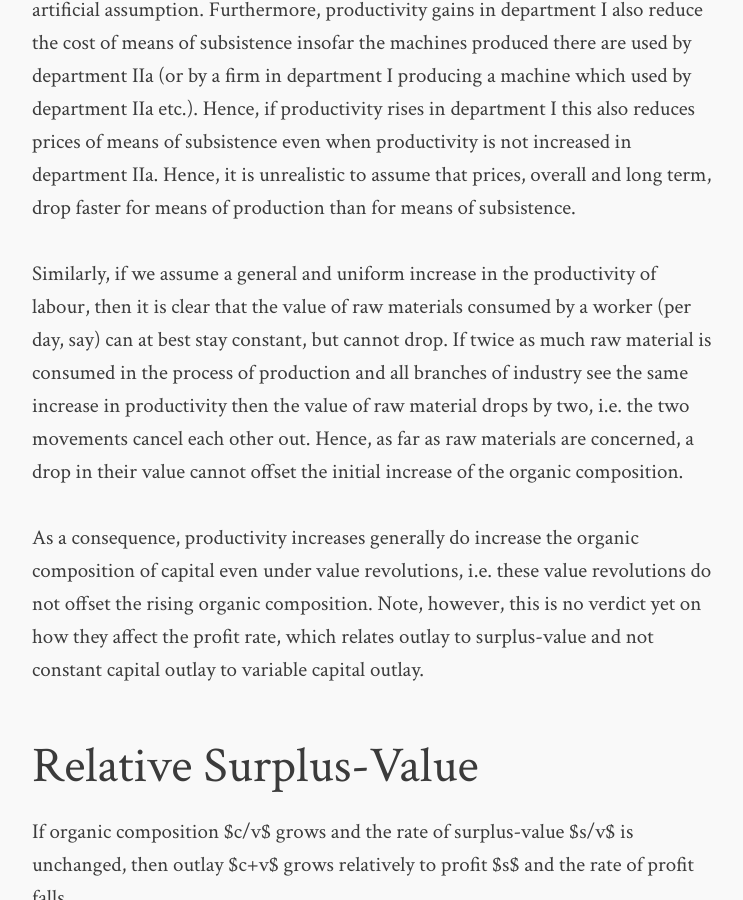
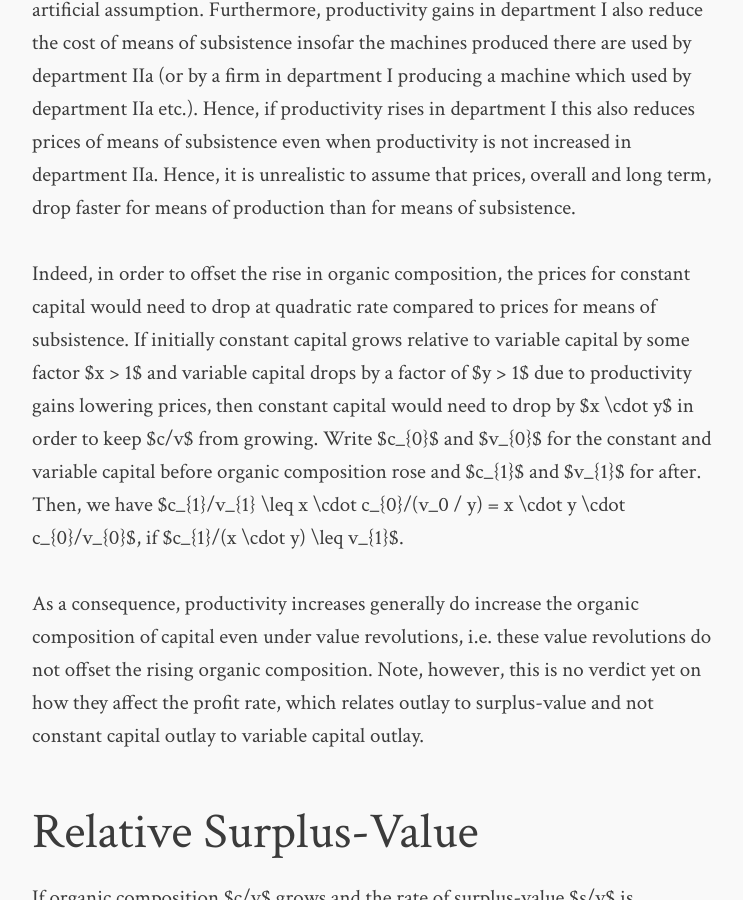
Before and after one commit to readingcapital/readingcapital.github.io, a Jekyll site: the page built from volume-3/chapter-13-commentary.md, in a window 1280 px wide and 900 px high, scrolled down 5266 px. Shown: the whole window, without its empty margins (268-1011 px from the left). Built offline with Jekyll 4.4.1, drawn with Linux system fonts in a browser that asks for light colours; formulas are drawn with MathJax 3; comment, search, counter and statistics services are not loaded.

Commit message:
a much better explanation that doesn't shift perspective

```diff
--- a/volume-3/chapter-13-commentary.md
+++ b/volume-3/chapter-13-commentary.md
@@ -43,7 +43,7 @@ The latter argument is simply the assertion that the machine park (per worker, s
 
 This is discussed in [Heinrich06]. If we assume that increases in productivity offset the rise in organic composition then that also presumes that productivity in department I, producing means of production, grows faster than productivity in department IIa, producing means of subsistence for workers. Only under this assumption can we assume that the price of constant capital drops faster than the price of the means of subsistence which workers buy with their wages. This is an artificial assumption. Furthermore, productivity gains in department I also reduce the cost of means of subsistence insofar the machines produced there are used by department IIa (or by a firm in department I producing a machine which used by department IIa etc.). Hence, if productivity rises in department I this also reduces prices of means of subsistence even when productivity is not increased in department IIa. Hence, it is unrealistic to assume that prices, overall and long term, drop faster for means of production than for means of subsistence.
 
-Similarly, if we assume a general and uniform increase in the productivity of labour, then it is clear that the value of raw materials consumed by a worker (per day, say) can at best stay constant, but cannot drop. If twice as much raw material is consumed in the process of production and all branches of industry see the same increase in productivity then the value of raw material drops by two, i.e. the two movements cancel each other out. Hence, as far as raw materials are concerned, a drop in their value cannot offset the initial increase of the organic composition.
+Indeed, in order to offset the rise in organic composition, the prices for constant capital would need to drop at quadratic rate compared to prices for means of subsistence. If initially constant capital grows relative to variable capital by some factor $x > 1$ and variable capital drops by a factor of $y > 1$ due to productivity gains lowering prices, then constant capital would need to drop by $x \cdot y$ in order to keep $c/v$ from growing. Write $c_{0}$ and $v_{0}$ for the constant and variable capital before organic composition rose and $c_{1}$ and $v_{1}$ for after. Then, we have $c_{1}/v_{1} \leq x \cdot c_{0}/(v_0 / y) = x \cdot y \cdot c_{0}/v_{0}$, if $c_{1}/(x \cdot y) \leq v_{1}$.
 
 As a consequence, productivity increases generally do increase the organic composition of capital even under value revolutions, i.e. these value revolutions do not offset the rising organic composition. Note, however, this is no verdict yet on how they affect the profit rate, which relates outlay to surplus-value and not constant capital outlay to variable capital outlay.
 
```
